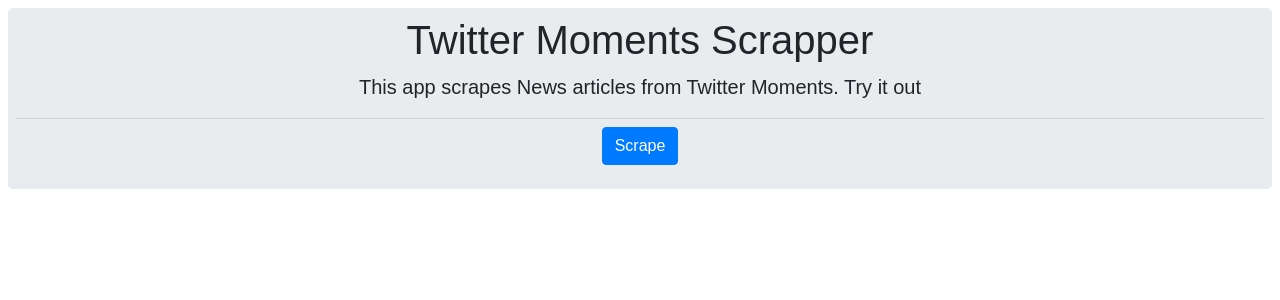
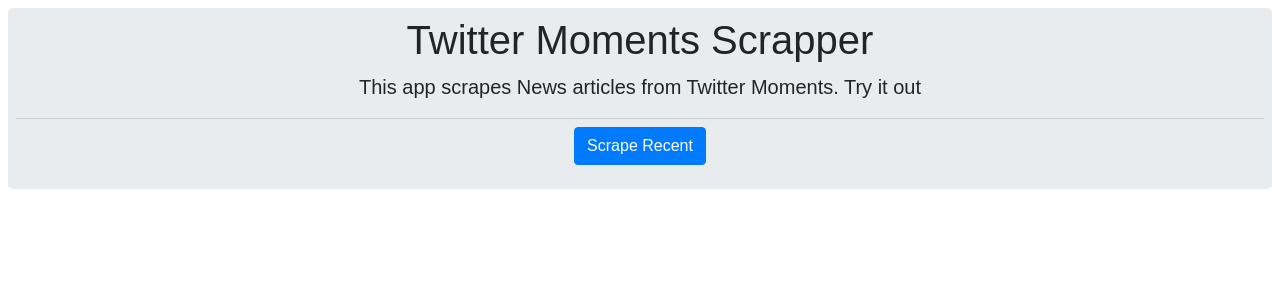
Before and after one commit to madhavparekh/nytArticlesSearch, a React (Create React App) app in the folder client/: page / in a window 1280 px wide. Shown: the top 300 px of the page. Built offline with nearby package versions, Linux system fonts and the light colour scheme.

Commit message:
btn name changed

```diff
--- a/client/src/components/Scrape.js
+++ b/client/src/components/Scrape.js
@@ -20,7 +20,7 @@
 			<Aux>
 				<p className="lead">
 					<Button color="primary" onClick={this.handleBtnClick}>
-						Scrape
+						Scrape Recent
 					</Button>
 				</p>
 			</Aux>
```
